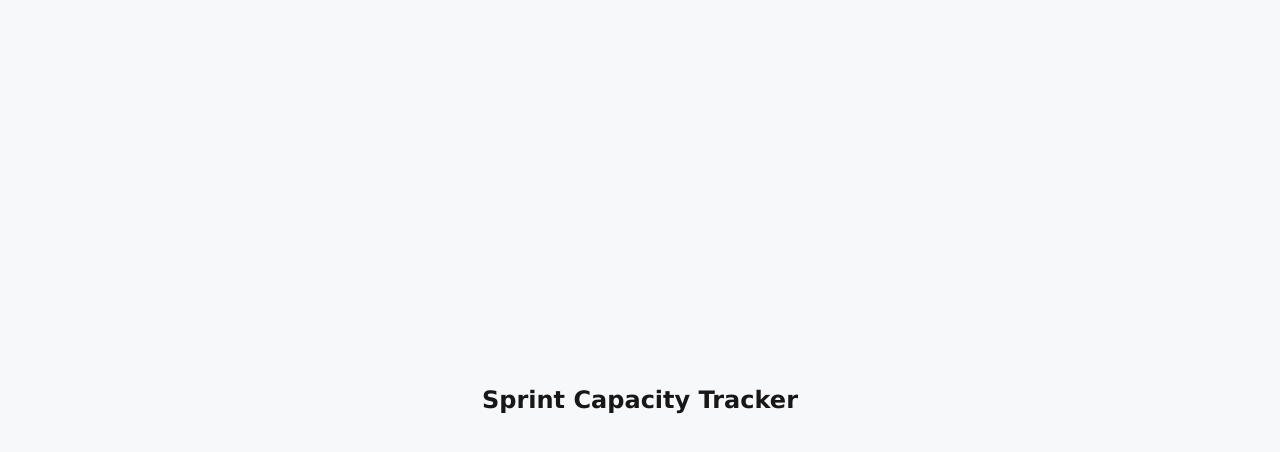
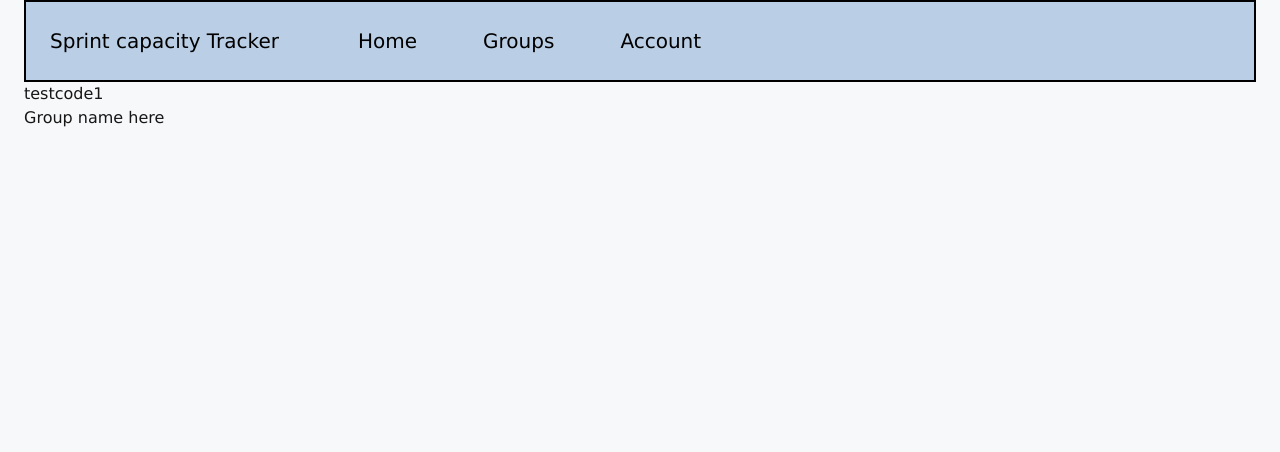
Before and after one commit to SamAld06/sprint-capacity-tracker, a Next.js app: page /groupBoard in a window 1280 px wide. Shown: the top 452 px of the page. Built offline with nearby package versions, Linux system fonts and the light colour scheme.

Commit message:
SCT-11 Inital commit with new page file

```diff
--- a/src/app/groupBoard/page.tsx
+++ b/src/app/groupBoard/page.tsx
@@ -1,9 +1,12 @@
-import Image from "next/image";
+import { GroupCard } from "../../components/groupCard/groupCard";
+import { NavBar } from "../../components/navbar/navBar";
+import styles from './styles.module.css'
 
 export default function GroupsBoard() {
   return (
-    <main className="min-h-screen flex items-center justify-center">
-      <h1 className="text-2xl font-bold">Sprint Capacity Tracker</h1>
+    <main className={styles.root}>
+      <NavBar/>
+      <GroupCard groupCode="testcode1"/>
     </main>
   );
 }
--- a/src/app/page.tsx
+++ b/src/app/page.tsx
@@ -9,8 +9,9 @@ export default function Home() {
       <h1 className={styles.header}>Welcome to the sprint capacity wizard</h1>
       <p className={styles.description}>A tool to track sprint capacity as accuratley as possible</p>
       <div className={styles.navigation}>
-        <Link href="/groups">
-          <button className={styles.button}>Create group</button>
+        {/* remove once group functionality is implemented */}
+        <Link href="/groupBoard">
+          <button className={styles.button}>View groupBoard</button>
         </Link>
         <Link href="/create-account">
           <button className={styles.button}>Create account</button>
--- /dev/null
+++ b/src/components/groupCard/groupCard.tsx
@@ -0,0 +1,20 @@
+import styles from "./styles.module.css";
+
+export interface GroupCardProps {
+  groupCode: string;
+}
+
+export const GroupCard = ({groupCode}: GroupCardProps) => {
+  return (
+    <div className={styles.root}>
+      <section className={styles.iconContainer}>
+        <div className={styles.shortenedName}>
+            {groupCode}
+        </div>
+      </section>
+      <div className={styles.fullName}>
+        Group name here
+      </div>
+    </div>
+  );
+};
```
Also changed, not shown: src/app/groupBoard/styles.module.css (added), src/components/groupCard/styles.module.css (added).
